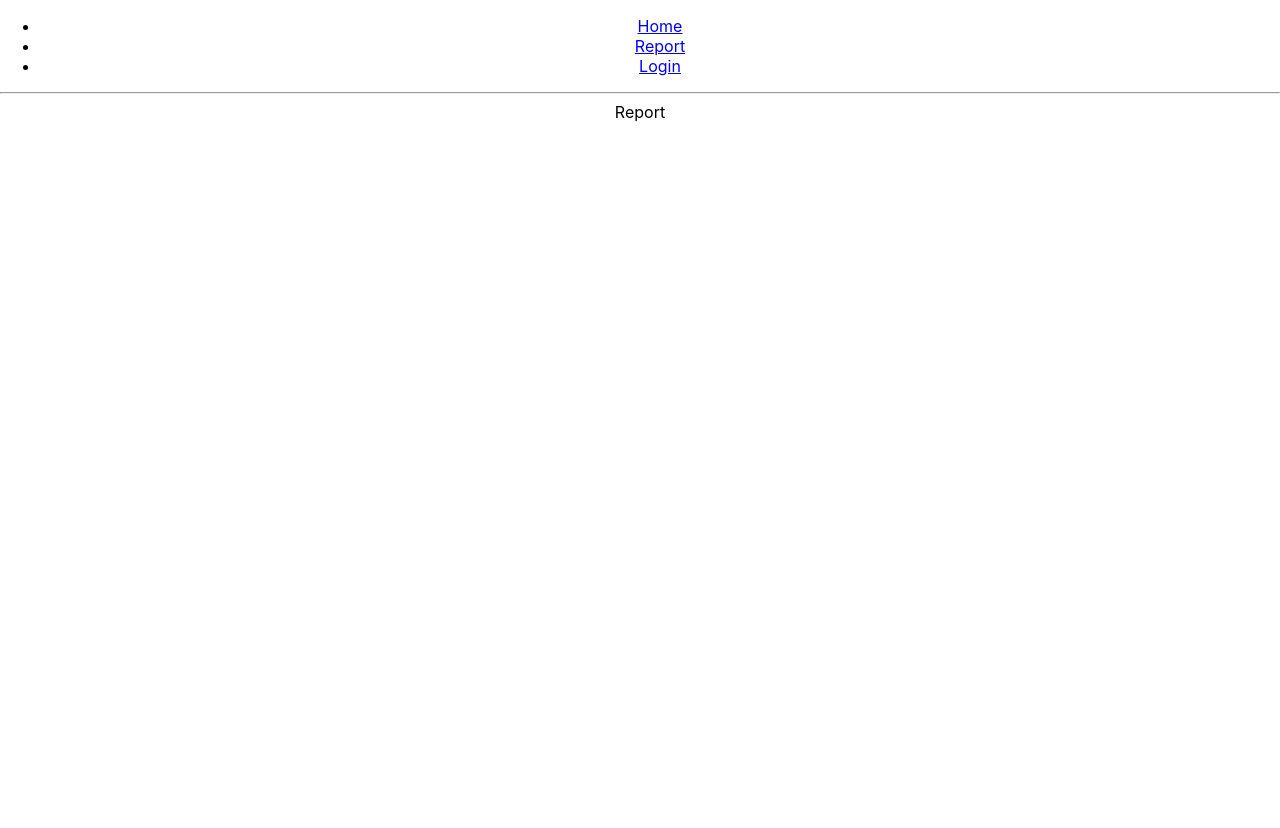
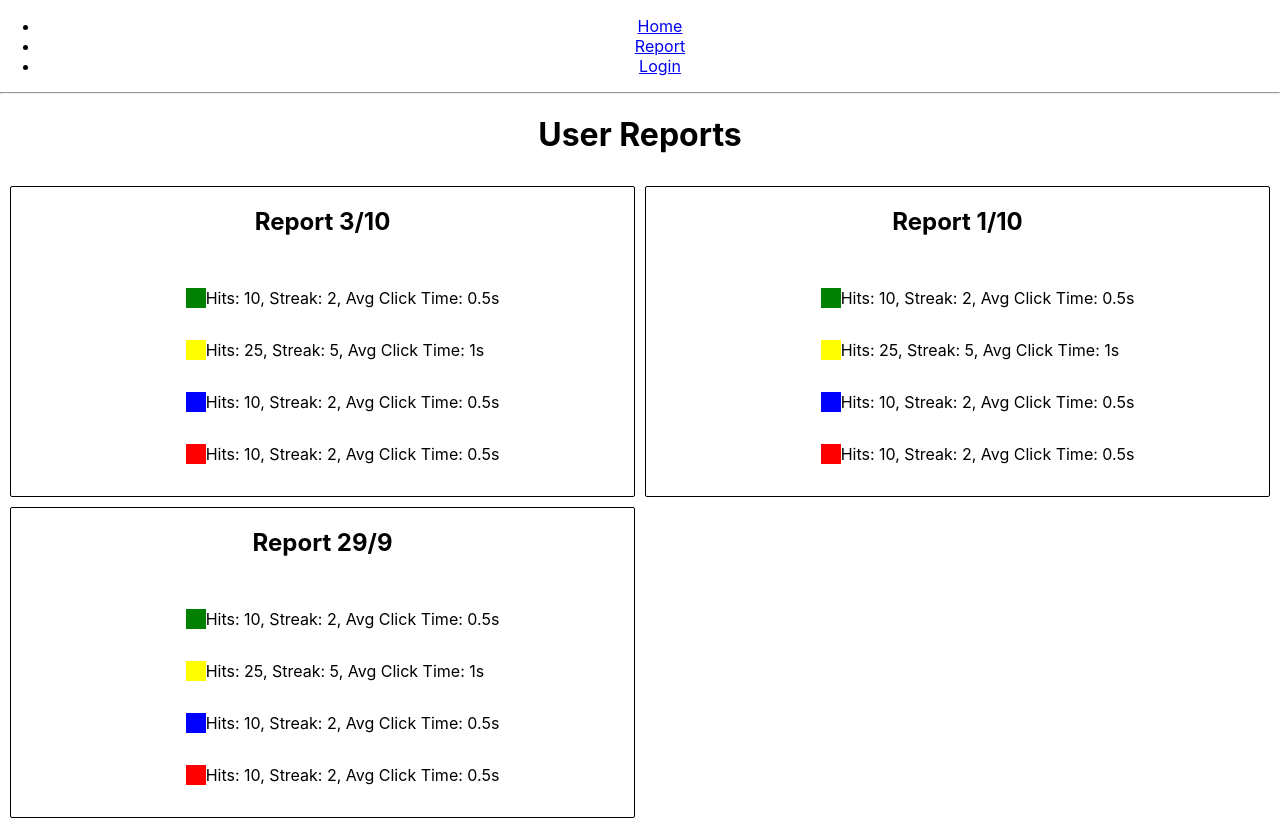
Before and after one commit to FelipeCorso/front-end-upskill-exercise, a React (Create React App) app: page /report in a window 1280 px wide. Before the commit the page ends 800 px from the top, so only its background shows below. Built offline with nearby package versions, Linux system fonts and the light colour scheme.

Commit message:
add report page

```diff
--- a/src/components/box/Box.jsx
+++ b/src/components/box/Box.jsx
@@ -1,10 +1,10 @@
 import styled from "styled-components";
 
-const StyledComponent = styled.span`
+const StyledComponent = styled.div`
   display: block;
-  width: ${(props) => props.width}px;
-  height: ${(props) => props.height}px;
-  background-color: ${(props) => props.color};
+  width: ${({ width }) => width}px;
+  height: ${({ height }) => height}px;
+  background-color: ${({ color }) => color};
 `;
 
 const Box = ({ color, width = 20, height = 20 }) => {
--- a/src/components/report-line/ReportLine.js
+++ b/src/components/report-line/ReportLine.js
@@ -1,15 +1,16 @@
 import Box from "../box/Box";
+import { Container } from "./styled";
 
 const ReportLine = ({ item }) => {
   const { color, hits, streak, avgClickTime } = item;
 
   return (
-    <li>
+    <Container>
       <Box color={color} />
       <p>
-        Hits: {hits}, Streak: {streak}, Avg Click Time: {avgClickTime}
+        Hits: {hits}, Streak: {streak}, Avg Click Time: {avgClickTime}s
       </p>
-    </li>
+    </Container>
   );
 };
 
--- /dev/null
+++ b/src/components/report-line/styled.js
@@ -0,0 +1,6 @@
+import styled from "styled-components";
+
+export const Container = styled.li`
+	display: flex;
+	align-items: center;
+`;
--- a/src/components/report/Report.jsx
+++ b/src/components/report/Report.jsx
@@ -1,14 +1,17 @@
 import ReportLine from "../report-line/ReportLine";
+import { H2 } from "../typography";
+import { Container } from "./styled";
 
-const Report = ({ items }) => {
-  console.log(items);
-
+const Report = ({ items, date }) => {
   return (
-    <ul>
-      {items.map((item, index) => (
-        <ReportLine item={item} key={index} />
-      ))}
-    </ul>
+    <Container>
+      <H2 text={`Report ${date}`} />
+      <ul>
+        {items.map((item, index) => (
+          <ReportLine item={item} key={index} />
+        ))}
+      </ul>
+    </Container>
   );
 };
 
--- /dev/null
+++ b/src/components/report/styled.js
@@ -0,0 +1,9 @@
+import styled from "styled-components";
+
+export const Container = styled.div`
+	display: flex;
+    flex-direction: column;
+    align-items: center;
+    border: 1px solid black;
+    border-radius: 2px;
+`;
--- /dev/null
+++ b/src/components/typography/h1.jsx
@@ -0,0 +1,4 @@
+import React from "react";
+export const H1 = ({ text }) => (
+    <h1>{text}</h1>
+);
--- /dev/null
+++ b/src/components/typography/h2.jsx
@@ -0,0 +1,4 @@
+import React from "react";
+export const H2 = ({ text }) => (
+    <h2>{text}</h2>
+);
--- /dev/null
+++ b/src/components/typography/h3.jsx
@@ -0,0 +1,4 @@
+import React from "react";
+export const H3 = ({ text }) => (
+    <h3>{text}</h3>
+);
--- /dev/null
+++ b/src/components/typography/index.js
@@ -0,0 +1,3 @@
+export * from "./h1";
+export * from "./h2";
+export * from "./h3";
--- a/src/pages/report/index.js
+++ b/src/pages/report/index.js
@@ -1,5 +1,24 @@
 import React from "react";
+import Report from "../../components/report/Report";
+import { H1 } from "../../components/typography";
+import { Container, ReportsContainer } from "./styled";
 
-export default function Report() {
-  return <div>Report</div>;
+export default function ReportPage() {
+  const items = [
+    { color: "green", hits: 10, streak: 2, avgClickTime: 0.5, },
+    { color: "yellow", hits: 25, streak: 5, avgClickTime: 1, },
+    { color: "blue", hits: 10, streak: 2, avgClickTime: 0.5, },
+    { color: "red", hits: 10, streak: 2, avgClickTime: 0.5, }
+  ];
+  return (
+    <Container>
+      <H1 text="User Reports" />
+
+      <ReportsContainer>
+        <Report date="3/10" items={items} />
+        <Report date="1/10" items={items} />
+        <Report date="29/9" items={items} />
+      </ReportsContainer>
+    </Container>
+  );
 }
--- /dev/null
+++ b/src/pages/report/styled.js
@@ -0,0 +1,9 @@
+import styled from "styled-components";
+
+export const Container = styled.div``;
+export const ReportsContainer = styled.div`
+	display: grid;
+	grid-template-columns: repeat(2, 1fr);
+	gap: 10px;
+	padding: 10px;
+`;
```
